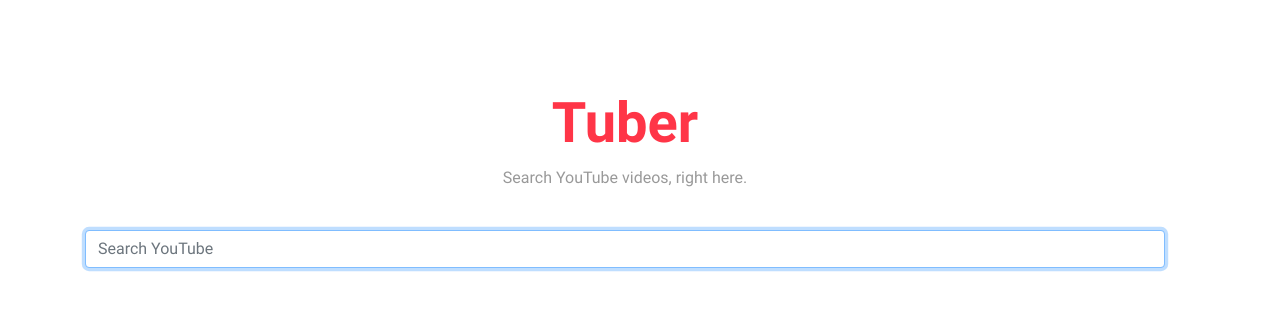
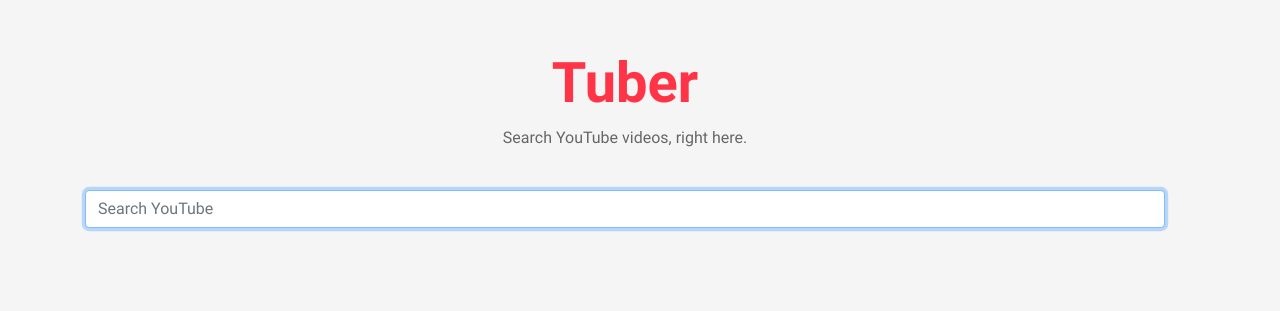
Before and after one commit to alizandinejad/tuber, a plain HTML site: page index.html in a window 1280 px wide. Shown: the part 221-532 px from the top of the page. Drawn offline with Linux system fonts and the light colour scheme.

Commit message:
change body background / p contrast

```diff
--- a/css/style.css
+++ b/css/style.css
@@ -1,6 +1,10 @@
 /*
   GENERAL
 */
+
+body {
+  background: whitesmoke;
+}
 
 .hidden {
   display: none;
@@ -31,7 +35,7 @@
 */
 
 .homepage {
-  min-height: 100vh;
+  min-height: 90vh;
   align-items: center;
 }
 
@@ -49,7 +53,7 @@
 .homepage-subtitle {
   text-align: center;
   font-weight: 400;
-  color: #999;
+  color: #666;
 }
 
 /*
--- a/index.html
+++ b/index.html
@@ -4,7 +4,7 @@
     <meta charset="utf-8">
     <meta name="viewport" content="width=device-width, initial-scale=1, shrink-to-fit=no">
     <meta http-equiv="x-ua-compatible" content="ie=edge">
-    <title>Material Design Bootstrap</title>
+    <title>Tuber</title>
     <!-- Font Awesome -->
     <link rel="stylesheet" href="https://maxcdn.bootstrapcdn.com/font-awesome/4.7.0/css/font-awesome.min.css">
     <!-- Bootstrap core CSS -->
--- a/js/app.js
+++ b/js/app.js
@@ -39,11 +39,10 @@ const tube = {
 			      <h5 class="pb-2"><strong>More from <a href="${channelUrl}" target="_blank">${result.snippet.channelTitle}</a></strong></h5>
 			      <a href="${videoUrl}" target="_blank" class="btn btn-danger btn-rounded watch-button">Watch Video</a>
 			    </header>
-
 			  </div>
 			  <!-- Card Wider -->
 			</div>
-  `;
+  	`;
   },
   display: data => {
     const results = data.items.map((item, index) => tube.render(item));
@@ -59,7 +58,7 @@ const tube = {
       queryTarget.val("");
       tube.getData(query, tube.display);
     });
-  },
+  }
 };
 
 const view = {
```
